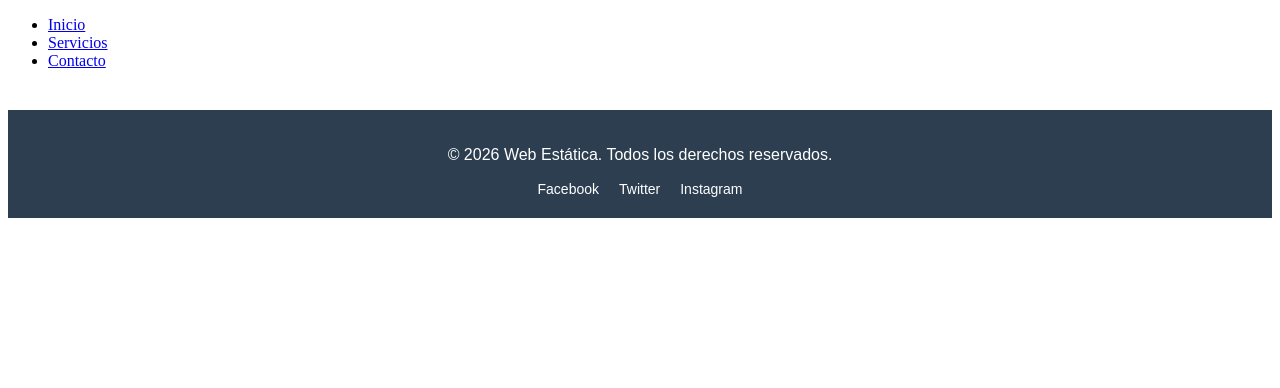
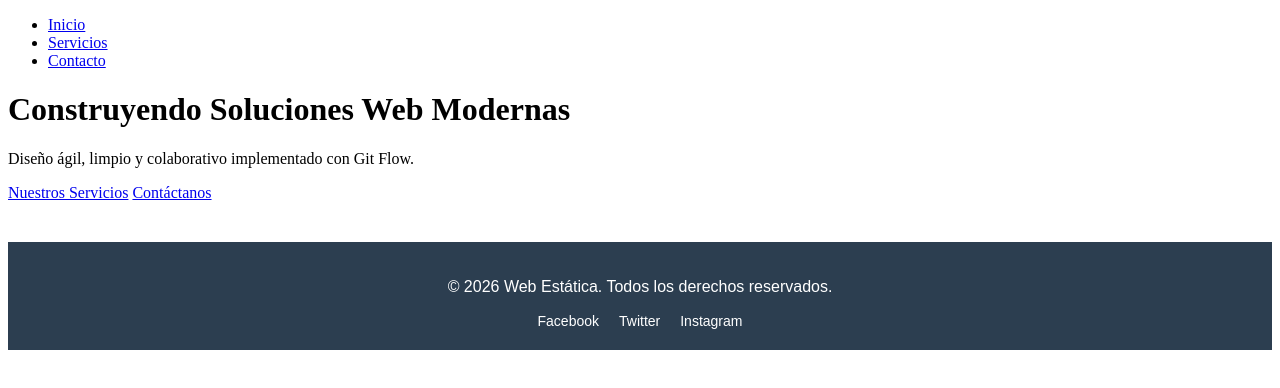
Before and after one commit to delizasmar18-netizen/web-estatica, a plain HTML site: page index.html in a window 1280 px wide. Drawn offline with Linux system fonts and the light colour scheme.

Commit message:
feat: agregar sección hero principal y botones cta

```diff
--- a/index.html
+++ b/index.html
@@ -17,6 +17,18 @@
     </nav>
   </header>
 
+  <!-- Sección Hero (Leo) -->
+  <main id="inicio" class="hero-section">
+    <div class="hero-content">
+      <h1>Construyendo Soluciones Web Modernas</h1>
+      <p>Diseño ágil, limpio y colaborativo implementado con Git Flow.</p>
+      <div class="hero-buttons">
+        <a href="#servicios" class="btn btn-primary">Nuestros Servicios</a>
+        <a href="#contacto" class="btn btn-secondary">Contáctanos</a>
+      </div>
+    </div>
+  </main>
+
   <!-- Sección Footer (Rol de Luis) -->
   <footer>
     <p>&copy; 2026 Web Estática. Todos los derechos reservados.</p>
```
Also changed, not shown: css/styles.css (line endings or trailing spaces).
